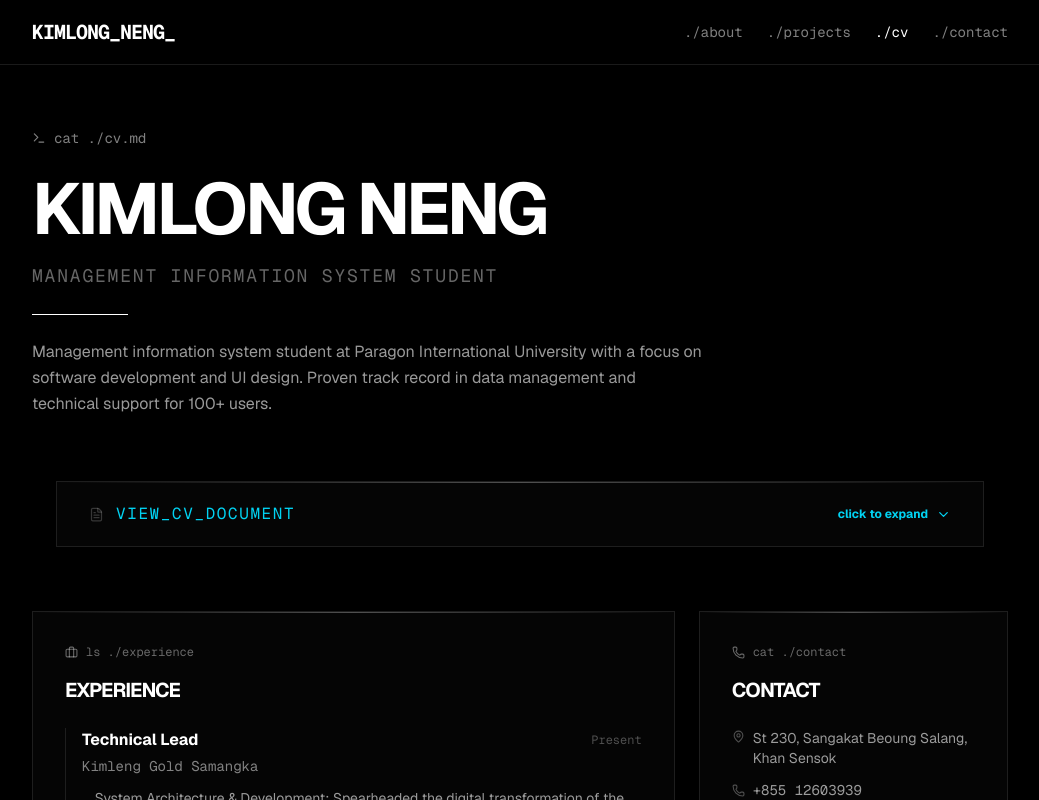
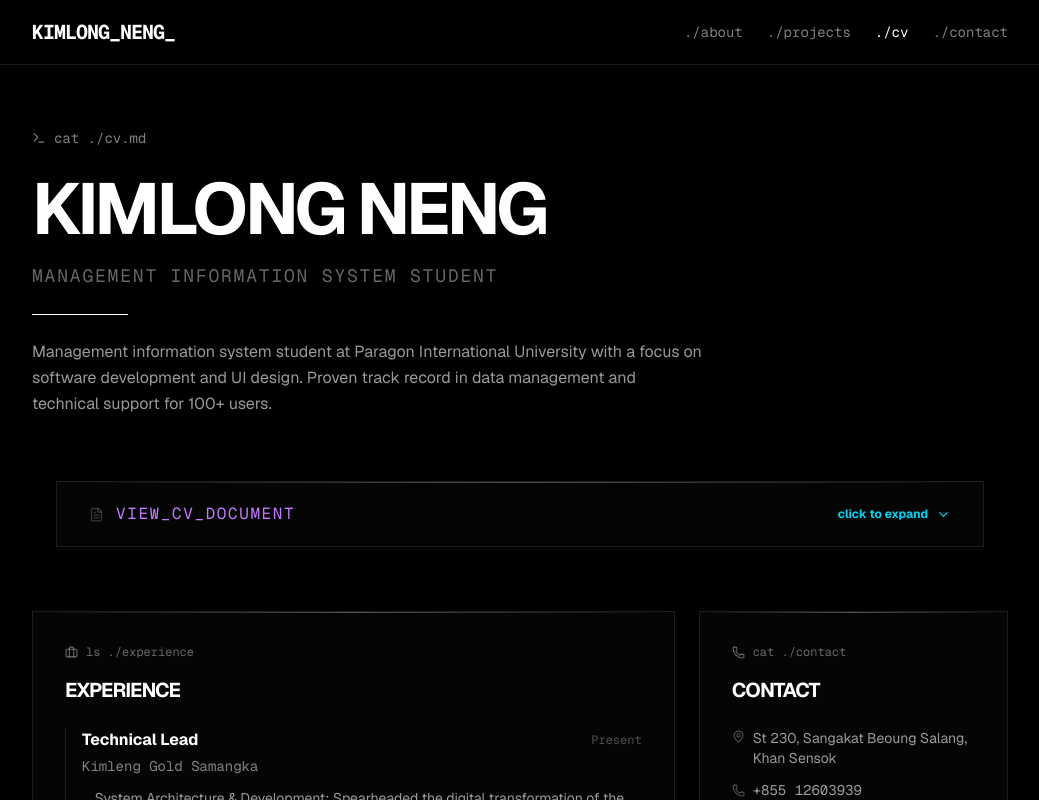
Before and after one commit to longneng3939/KimlongNeng-Portfolio, a Next.js app: page /cv in a window 1280 px wide. Shown: the top 800 px of the page, without its empty margins (120-1159 px from the left). Built offline with nearby package versions, Linux system fonts and the light colour scheme.

Commit message:
Small update with the CV

```diff
--- a/app/cv/page.tsx
+++ b/app/cv/page.tsx
@@ -191,7 +191,7 @@ export default function CVPage() {
           >
             <div className="flex items-center gap-3">
               <FileText size={15} className="text-white/20" />
-              <span className="font-mono text-cyan-400 text-m uppercase tracking-widest">
+              <span className="font-mono text-purple-400 text-m uppercase tracking-widest">
                 view_cv_document
               </span>
             </div>
```
